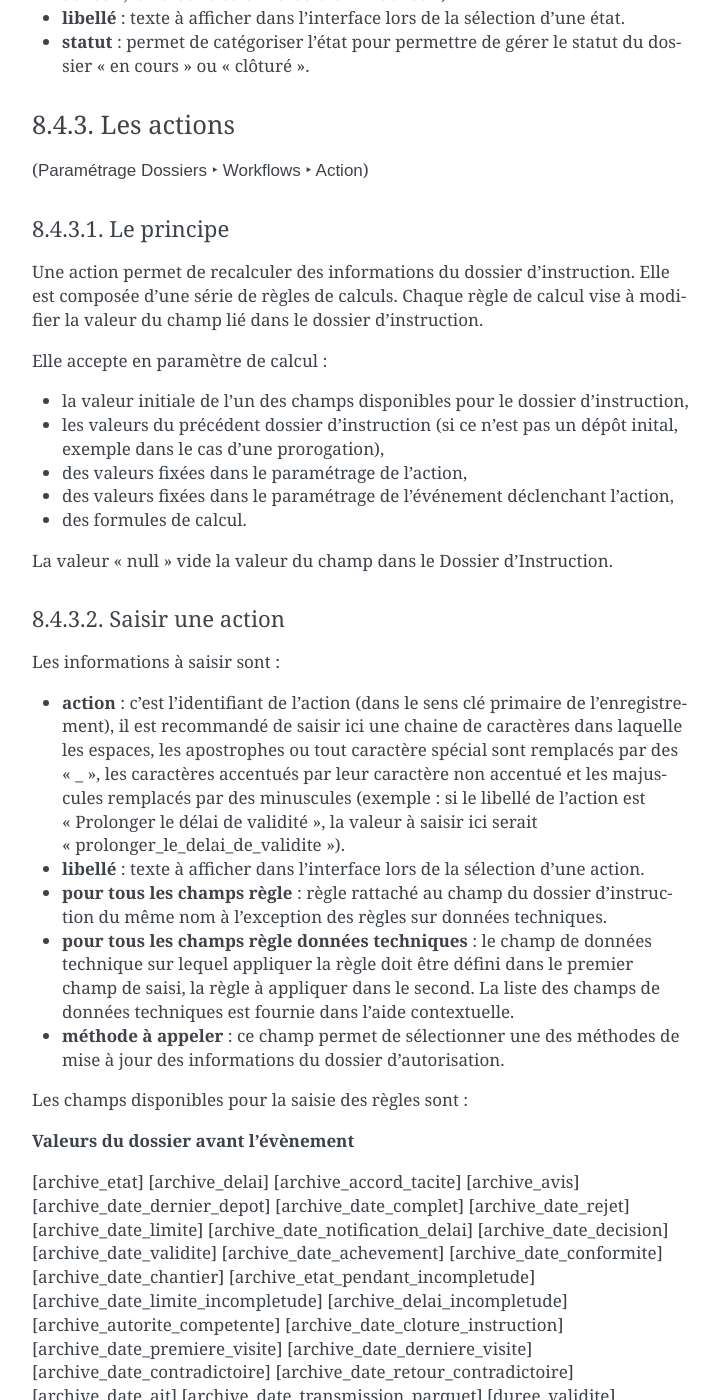
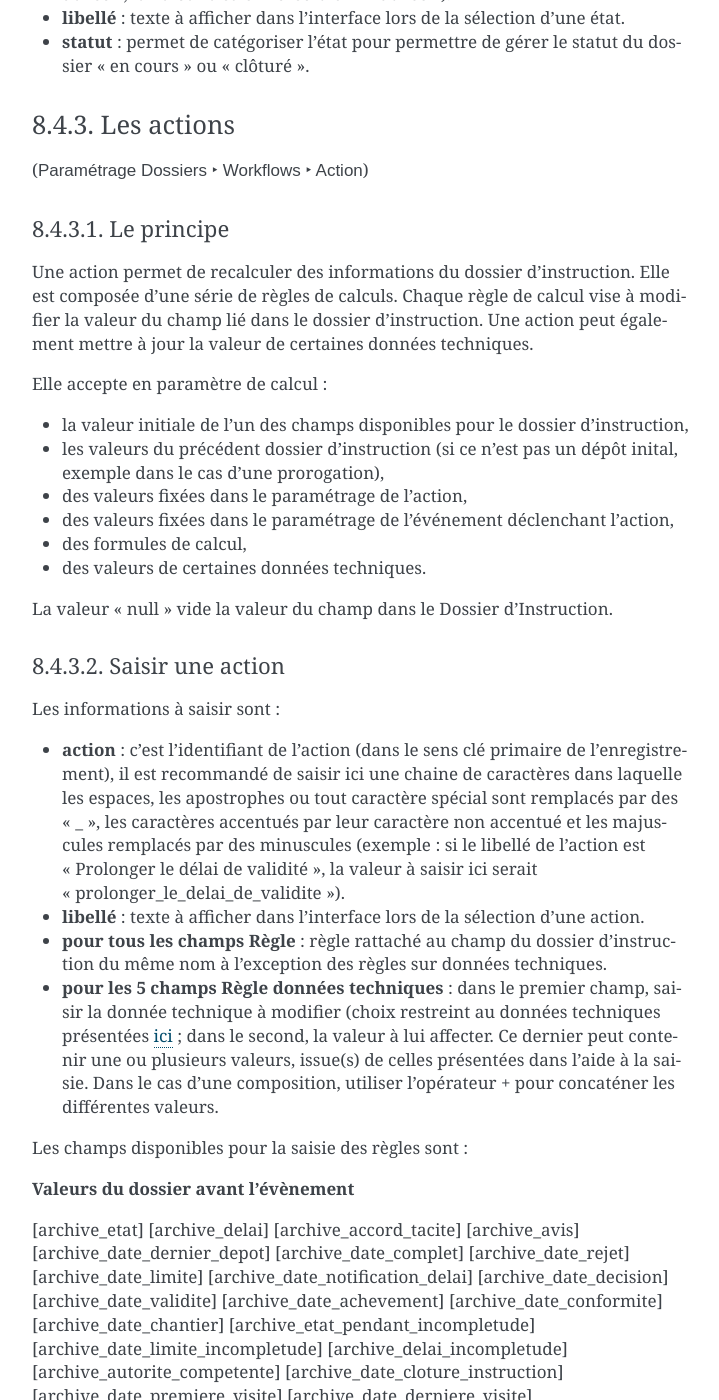
Before and after one commit to mpavaux/openads-documentation, a Sphinx documentation site: the page built from source/manuel_utilisateur/parametrage_dossier.rst, in a window 1280 px wide and 1400 px high, scrolled down 11655 px. Shown: the whole window, without its empty margins (388-1107 px from the left). Built offline with Sphinx 7.4.7, drawn with Linux system fonts in a browser that asks for light colours; some of the changed text lies outside the part shown.

Commit message:
Plus d'élements sur les régles données techniques
Plus de détails ; suppression d'un champ inexistant

```diff
--- a/source/manuel_utilisateur/parametrage_dossier.rst
+++ b/source/manuel_utilisateur/parametrage_dossier.rst
@@ -529,6 +529,7 @@
 Une action permet de recalculer des informations du dossier d'instruction. Elle
 est composée d'une série de règles de calculs. Chaque règle de calcul vise à
 modifier la valeur du champ lié dans le dossier d'instruction.
+Une action peut également mettre à jour la valeur de certaines données techniques.
 
 Elle accepte en paramètre de calcul :
 
@@ -538,7 +539,8 @@
   dépôt inital, exemple dans le cas d'une prorogation),
 * des valeurs fixées dans le paramétrage de l'action,
 * des valeurs fixées dans le paramétrage de l'événement déclenchant l'action,
-* des formules de calcul.
+* des formules de calcul,
+* des valeurs de certaines données techniques.
 
 La valeur "null" vide la valeur du champ dans le Dossier d'Instruction.
 
@@ -557,14 +559,9 @@
   ici serait "prolonger_le_delai_de_validite").
 * **libellé** : texte à afficher dans l'interface lors de la sélection
   d'une action.
-* **pour tous les champs règle** : règle rattaché au champ du dossier
+* **pour tous les champs Règle** : règle rattaché au champ du dossier
   d'instruction du même nom à l'exception des règles sur données techniques.
-* **pour tous les champs règle données techniques** : le champ de données technique
-  sur lequel appliquer la règle doit être défini dans le premier champ de saisi,
-  la règle à appliquer dans le second. La liste des champs de données techniques
-  est fournie dans l'aide contextuelle.
-* **méthode à appeler** : ce champ permet de sélectionner une des méthodes de
-  mise à jour des informations du dossier d'autorisation.
+* **pour les 5 champs Règle données techniques** : dans le premier champ, saisir la donnée technique à modifier (choix restreint au données techniques présentées :ref:`ici <valeur_donnees_techniques>` ; dans le second, la valeur à lui affecter. Ce dernier peut contenir une ou plusieurs valeurs, issue(s) de celles présentées dans l'aide à la saisie. Dans le cas d'une composition, utiliser l'opérateur `+` pour concaténer les différentes valeurs.
 
 
 Les champs disponibles pour la saisie des règles sont :
@@ -591,6 +588,11 @@
 
 [duree_validite_parametrage]
 
+.. _valeur_donnees_techniques:
+**Valeurs des données techniques**
+
+[ctx_nature_travaux_infra_om_html] [ctx_article_non_resp_om_html]
+
 **Suppression de la valeur**
 
 [null]
@@ -600,6 +602,8 @@
 * exemple avec 3 opérandes : date_evenement+delai+3
 * exemple avec 2 opérandes : archive_date_complet+4
 * exemple avec 1 opérande : null
+* exemple de mise à jour de donnée technique (seule la concaténation est possibles
+
 
 .. _parametrage_dossiers_incompletude:
 
```
